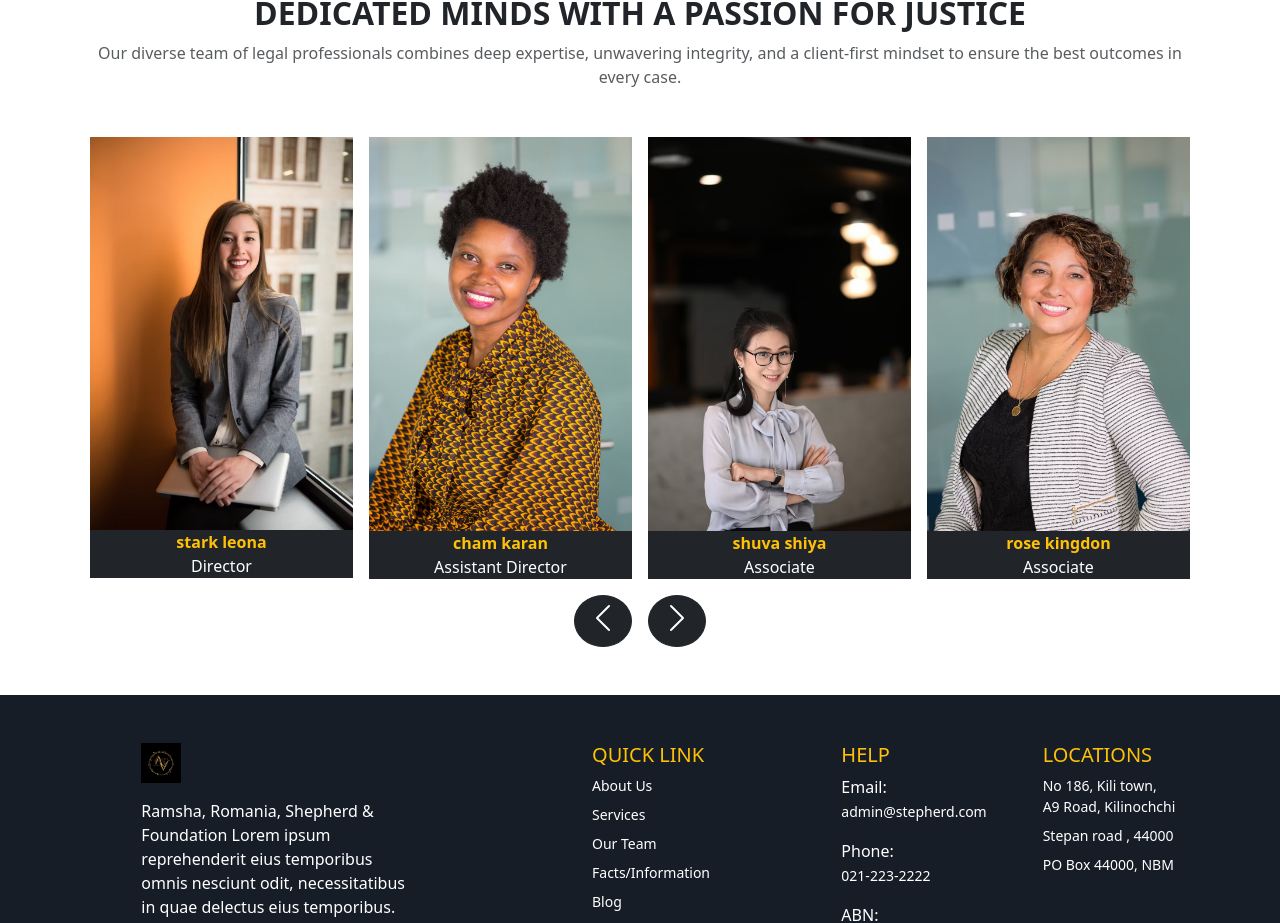
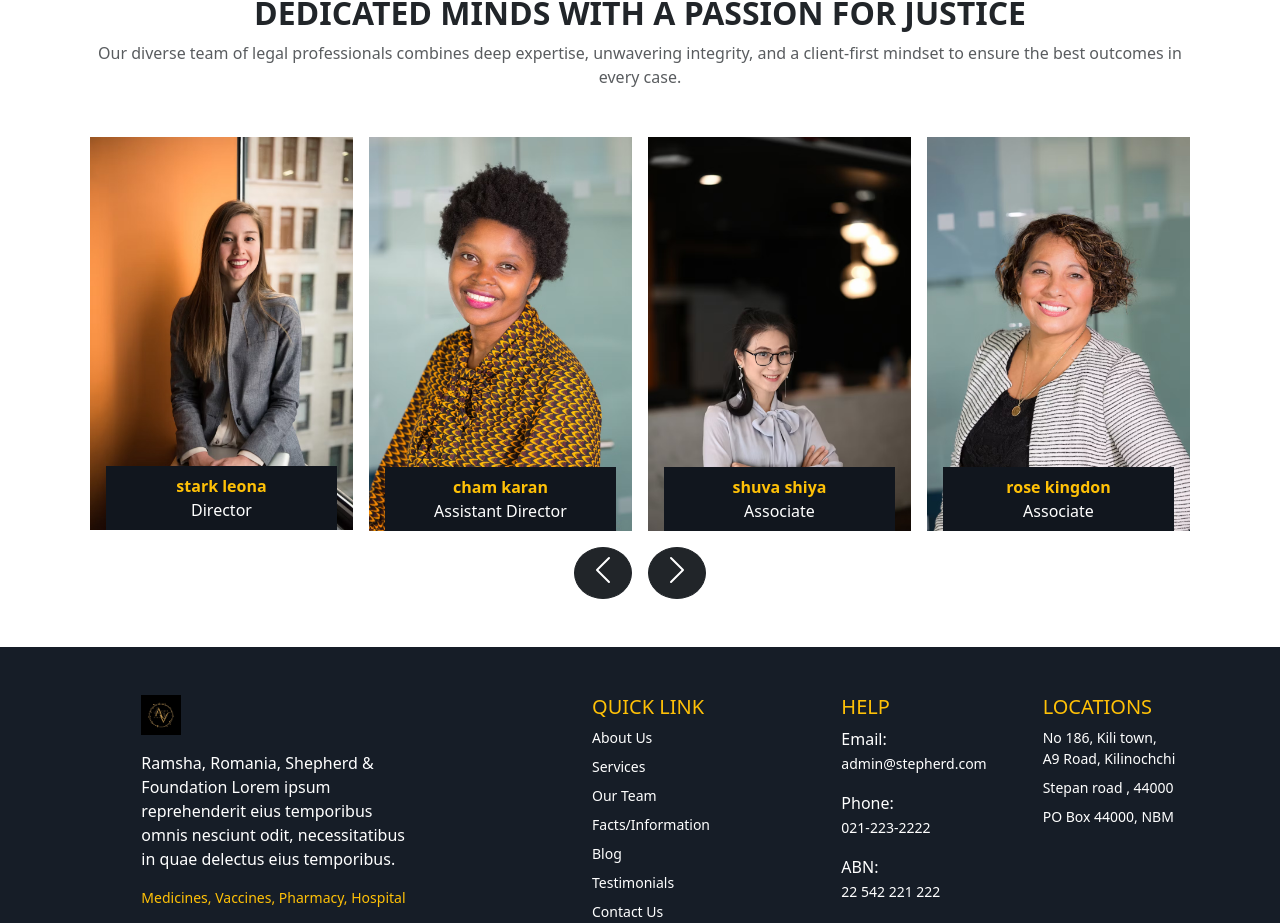
Before and after one commit to Abishan1127/Frontend_Task, a React (Vite) app: page / in a window 1280 px wide. Shown: the part 2379-3302 px from the top of the page. Built offline with nearby package versions, Linux system fonts and the light colour scheme.

Commit message:
updates on team

```diff
--- a/src/components/Team.jsx
+++ b/src/components/Team.jsx
@@ -1,3 +1,74 @@
+// import React, { useRef } from 'react';
+// import team1 from '../assets/images/team1.jpg';
+// import team2 from '../assets/images/team2.jpg';
+// import team3 from '../assets/images/team3.jpg';
+// import team4 from '../assets/images/team4.jpg';
+// import team5 from '../assets/images/team5.jpg';
+// import team6 from '../assets/images/team6.jpg';
+// import team7 from '../assets/images/team7.jpg';
+// import team8 from '../assets/images/team8.jpg';
+
+// const teamMembers = [
+//   { name: 'stark leona', title: 'Director', img: team1 },
+//   { name: 'cham karan', title: 'Assistant Director', img: team2 },
+//   { name: 'shuva shiya', title: 'Associate', img: team3 },
+//   { name: 'rose kingdon', title: 'Associate', img: team4 },
+//   { name: 'John Carter', title: 'Associate', img: team5 },
+//   { name: 'Emily Stone', title: 'Senior Associate', img: team6 },
+//   { name: 'Michael Wang', title: 'Associate', img: team7 },
+//   { name: 'Sarah Lee', title: 'Legal Assistant', img: team8 },
+// ];
+
+// export default function TeamSection() {
+//   const scrollRef = useRef(null);
+
+//   const scrollLeft = () => {
+//     scrollRef.current.scrollBy({ left: -300, behavior: 'smooth' });
+//   };
+
+//   const scrollRight = () => {
+//     scrollRef.current.scrollBy({ left: 300, behavior: 'smooth' });
+//   };
+
+//   return (
+//     <div className="container my-5">
+//       <div className="text-center mb-5">
+//         <h6 className="text-warning fw-semibold">MEET OUR LEGAL TEAM</h6>
+//         <h2 className="fw-bold">DEDICATED MINDS WITH A PASSION FOR JUSTICE</h2>
+//         <p className="text-muted">
+//           Our diverse team of legal professionals combines deep expertise, unwavering integrity, and a client-first mindset to ensure the best outcomes in every case.
+//         </p>
+//       </div>
+
+//       {/* Scrollable Row */}
+//       <div className="position-relative">
+//         <div className="d-flex overflow-auto" ref={scrollRef} style={{ scrollBehavior: 'smooth' }}>
+//           {teamMembers.map((member, idx) => (
+//             <div className="flex-shrink-0 px-2" style={{ width: '25%' }} key={idx}>
+//               <div className="text-center">
+//                 <img src={member.img} className="img-fluid " alt={member.name} />
+//                 <div className="bg-dark text-white ">
+//                   <div className="fw-bold text-warning">{member.name}</div>
+//                   <div>{member.title}</div>
+//                 </div>
+//               </div>
+//             </div>
+//           ))}
+//         </div>
+
+//         {/* Arrows */}
+//         <div className="d-flex justify-content-center gap-3 mt-3">
+//           <button className="btn btn-dark rounded-circle" onClick={scrollLeft}>
+//             <span className="carousel-control-prev-icon" />
+//           </button>
+//           <button className="btn btn-dark rounded-circle" onClick={scrollRight}>
+//             <span className="carousel-control-next-icon" />
+//           </button>
+//         </div>
+//       </div>
+//     </div>
+//   );
+// }
 import React, { useRef } from 'react';
 import team1 from '../assets/images/team1.jpg';
 import team2 from '../assets/images/team2.jpg';
@@ -45,11 +116,14 @@ export default function TeamSection() {
         <div className="d-flex overflow-auto" ref={scrollRef} style={{ scrollBehavior: 'smooth' }}>
           {teamMembers.map((member, idx) => (
             <div className="flex-shrink-0 px-2" style={{ width: '25%' }} key={idx}>
-              <div className="text-center">
-                <img src={member.img} className="img-fluid " alt={member.name} />
-                <div className="bg-dark text-white ">
-                  <div className="fw-bold text-warning">{member.name}</div>
-                  <div>{member.title}</div>
+              <div className="position-relative">
+                <img src={member.img} className="img-fluid w-100" alt={member.name} />
+                <div
+                  className="position-absolute bottom-0 start-0 end-0 text-white  py-2 px-3 mx-3 mt-5"
+                  style={{ backgroundColor: '#11161E' }}
+                >
+                  <div className="fw-bold text-warning text-center">{member.name}</div>
+                  <div className="text-center">{member.title}</div>
                 </div>
               </div>
             </div>
```
